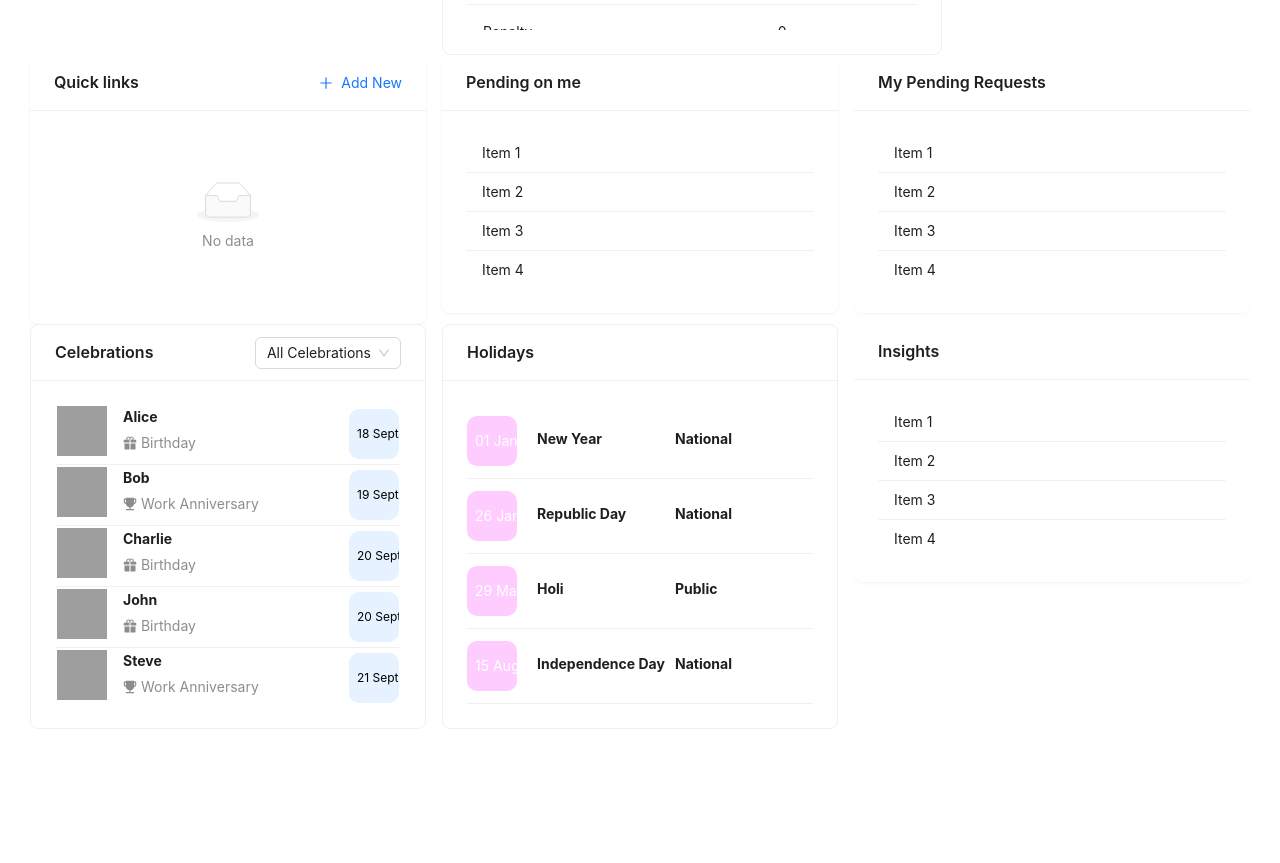
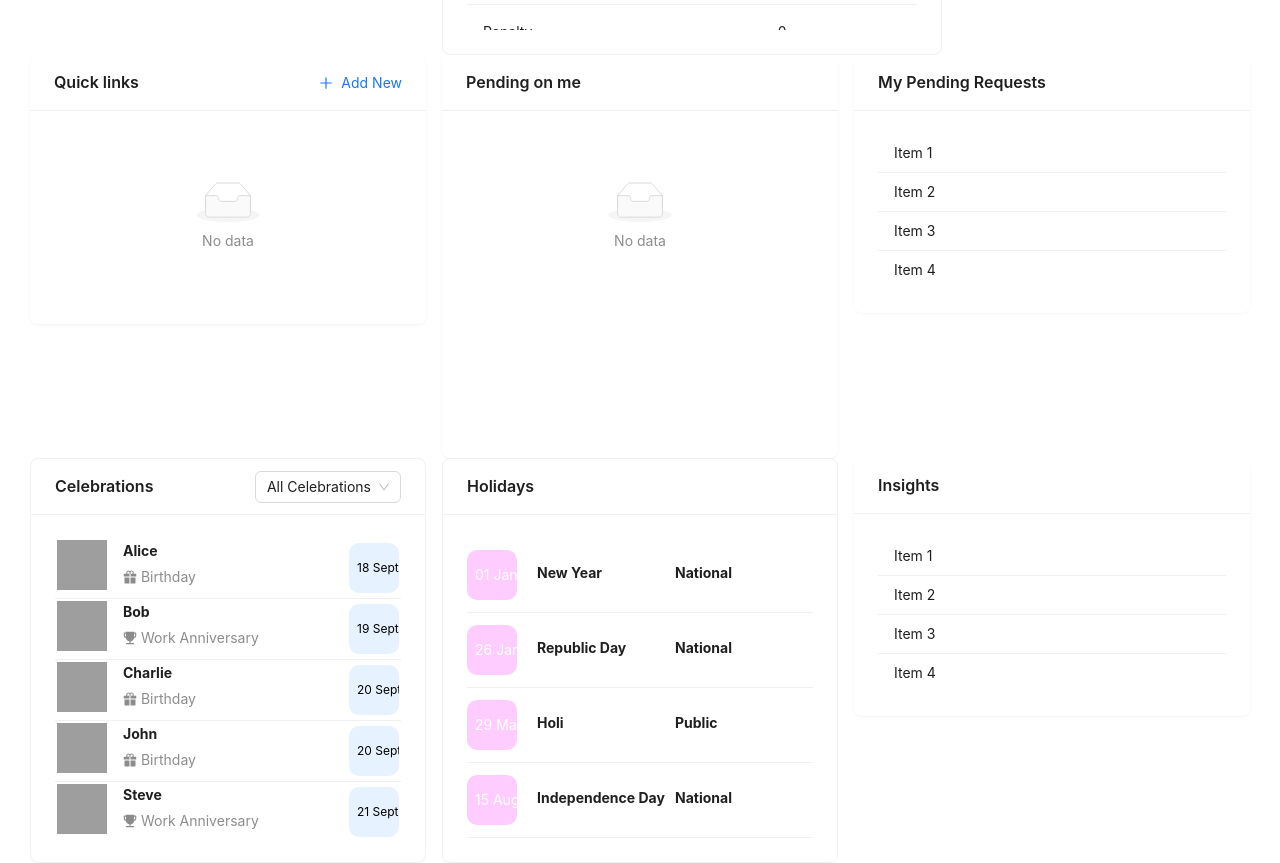
Before and after one commit to dani24sahu/dashboard-antd-reactjs, a React (Create React App) app: page / in a window 1280 px wide. Shown: the part 1380-2243 px from the top of the page. Before the commit the page ends 2109 px from the top, so only its background shows below. Built offline with nearby package versions, Linux system fonts and the light colour scheme; grey boxes are pictures that could not be loaded.

Commit message:
fixed card size and added scroll for overflow

```diff
--- a/src/components/views/pendingOnMe/Pending.jsx
+++ b/src/components/views/pendingOnMe/Pending.jsx
@@ -1,14 +1,14 @@
 import { Card, List } from "antd";
 import React from "react";
 
-const Pending = ({data}) => {
+const Pending = () => {
   return (
     <>
       <Card title="Pending on me" bordered={false}>
         <List
           size="small"
           bordered={false}
-          dataSource={data}
+          style={{ overflow: "auto", height: 300 }}
           renderItem={(item) => <List.Item>{item}</List.Item>}
         />
       </Card>
```
